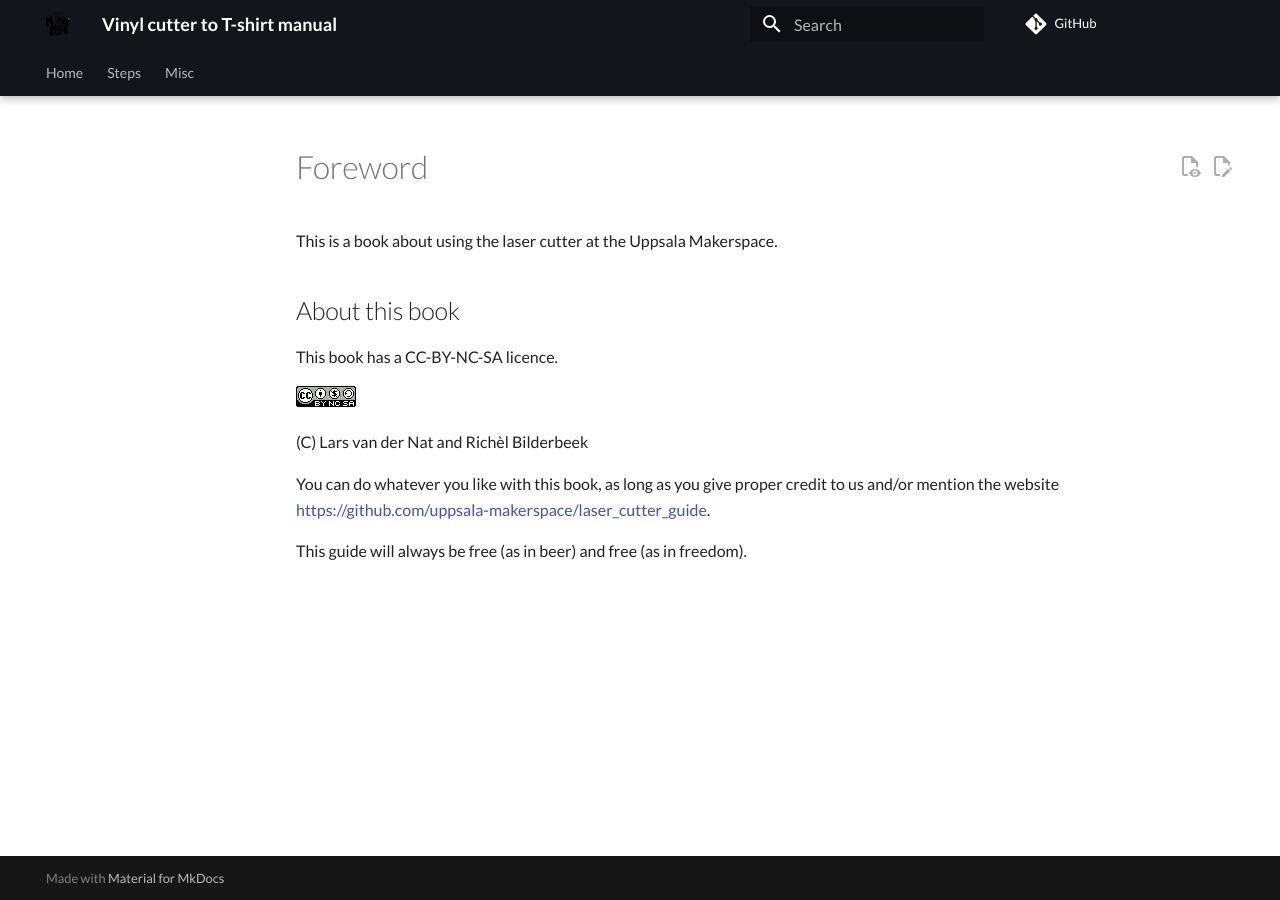
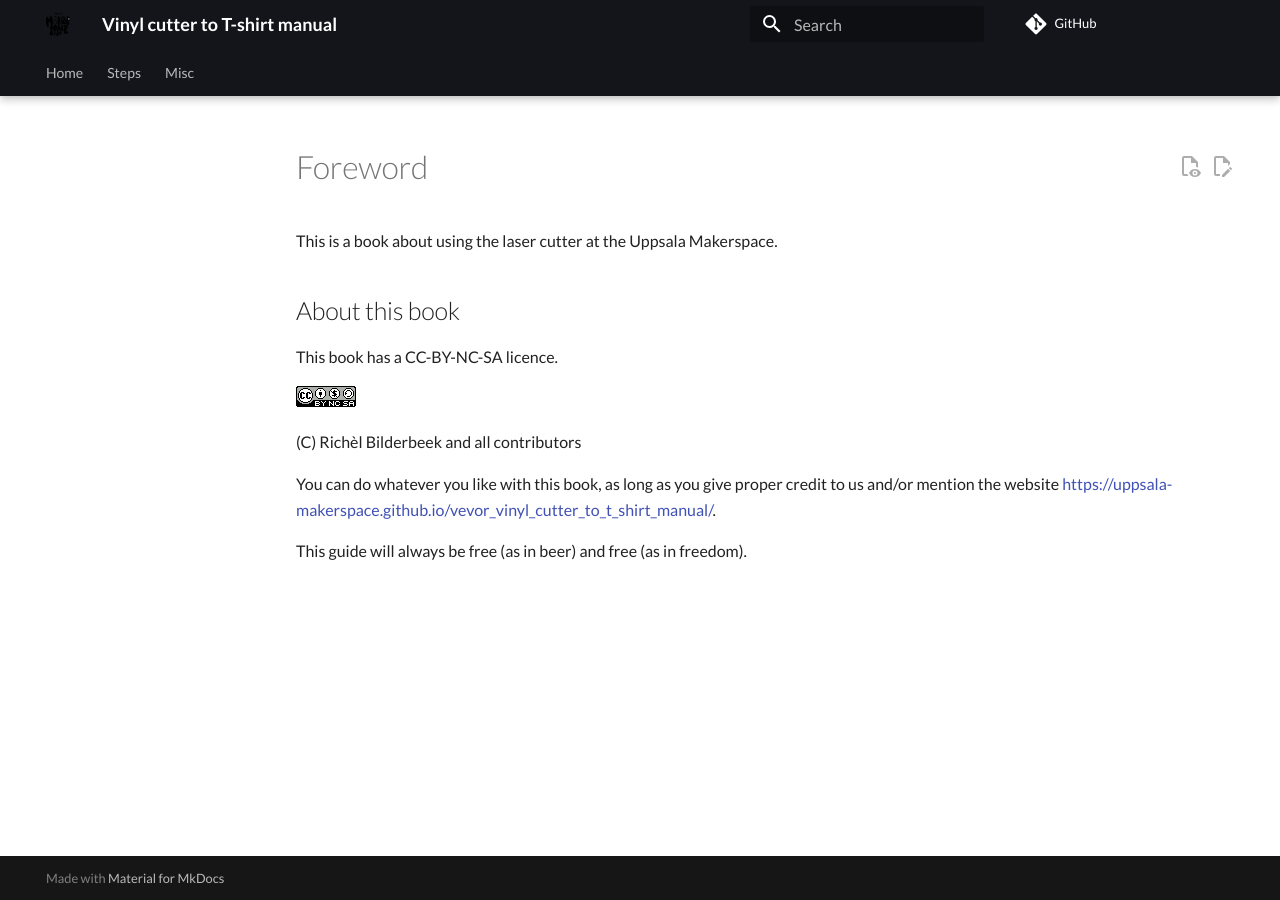
Before and after one commit to uppsala-makerspace/vevor_vinyl_cutter_to_t_shirt_manual, an MkDocs documentation site: the page built from docs/misc/foreword/README.md, in a window 1280 px wide. Built offline with MkDocs 1.6.1 and Material for MkDocs 9.7.7, drawn with Linux system fonts in a browser that asks for light colours; comment, search, counter and statistics services are not loaded.

Commit message:
Convert to here

```diff
--- a/docs/misc/foreword/README.md
+++ b/docs/misc/foreword/README.md
@@ -13,11 +13,11 @@ This book has a CC-BY-NC-SA licence.
 
 ![Licence for this book](CC-BY-NC-SA.png)
 
-(C) Lars van der Nat and Richèl Bilderbeek
+(C) Richèl Bilderbeek and all contributors
 
 You can do whatever you like with this book,
 as long as you give proper credit to us
 and/or mention the website
-[https://github.com/uppsala-makerspace/laser_cutter_guide](https://github.com/uppsala-makerspace/laser_cutter_guide).
+[https://uppsala-makerspace.github.io/vevor_vinyl_cutter_to_t_shirt_manual/](https://uppsala-makerspace.github.io/vevor_vinyl_cutter_to_t_shirt_manual/).
 
 This guide will always be free (as in beer) and free (as in freedom).
```
